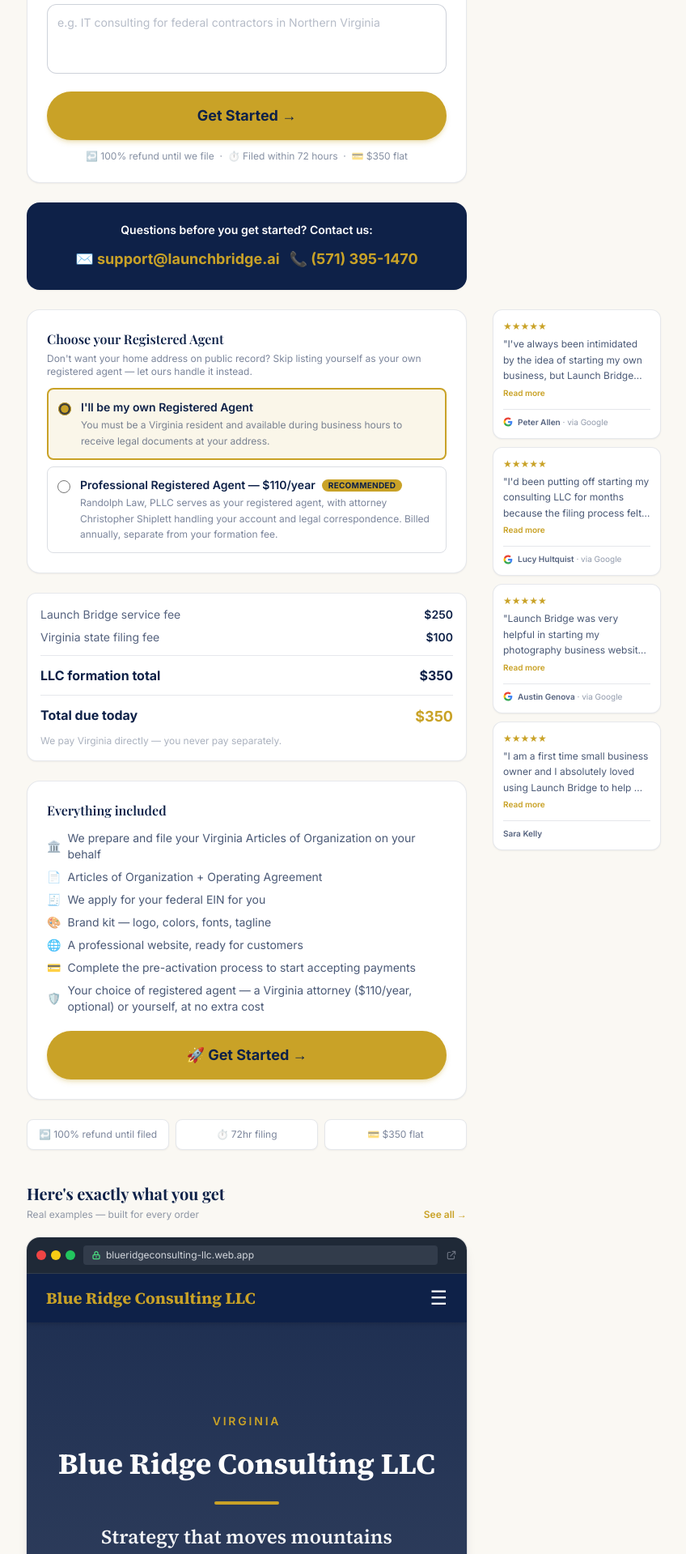
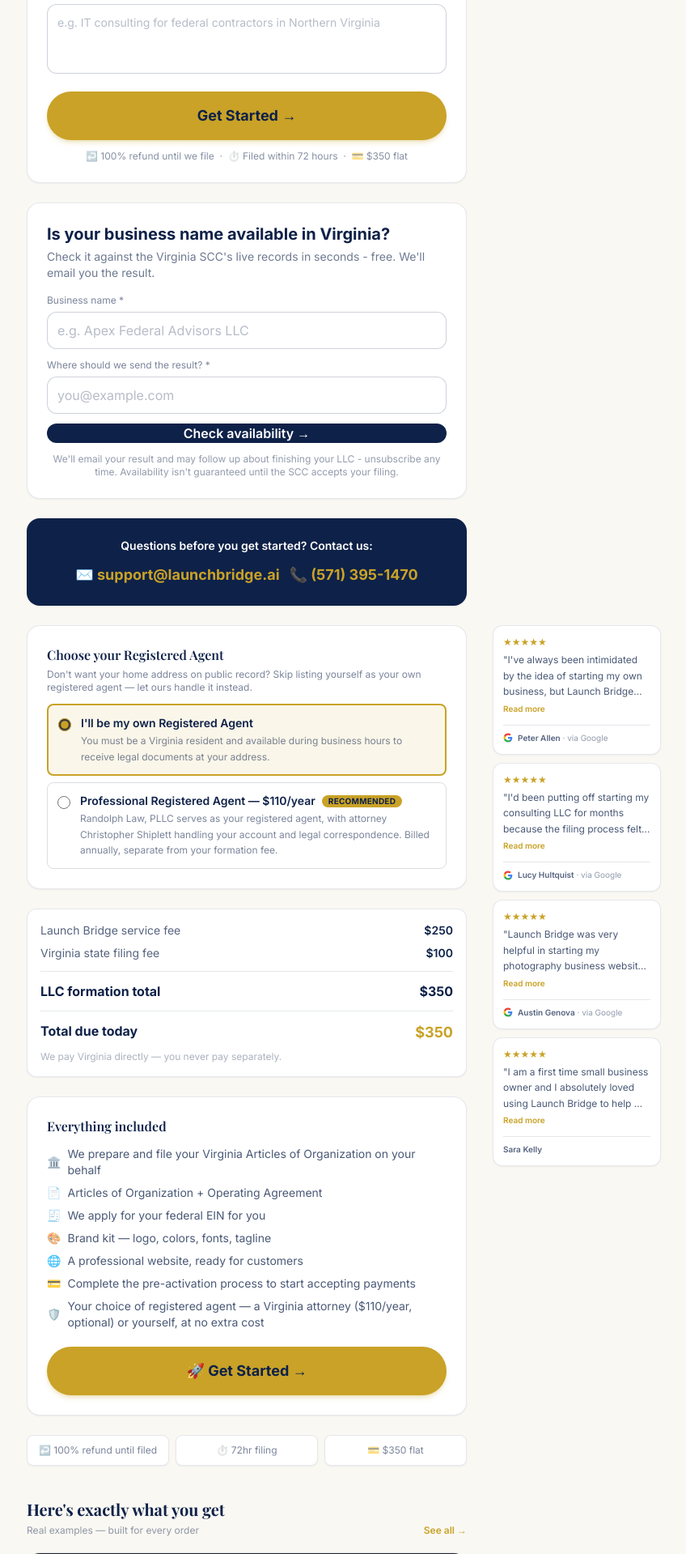
Before and after one commit to leofall458/ai-business-launcher, a FastAPI app: page / in a window 1280 px wide. Shown: the part 496-2415 px from the top of the page at 81% size, without its empty margins (335-1183 px from the left). Run offline with FastAPI, Linux system fonts and the light colour scheme; data that the repository does not hold is empty; some web fonts are replaced.

Commit message:
Add automatic Virginia SCC name check with emailed results
There was no automatic name checker a visitor could actually use: before
payment only an idea box existed, and the post-payment name step just linked
out to SCC's site and asked the customer to search by hand (the automated
result was stored for admins only). The SCC lookup itself is healthy
(daily health check passing from Cloud Run) - it just was never shown to the
person.

- app/name_check_flow.py: check via the public SCC endpoint; when a name is
  taken, check close variants in parallel and return the ones SCC says are
  available right now.
- POST /api/name-check (public widget on the homepage and done-for-you page):
  validates, throttles per IP and per email, saves/updates the lead, and
  emails the result with a button to continue into the product
  (send_name_check_result_email; all visitor-supplied text HTML-escaped).
- POST /dashboard/orders/{id}/name-check: inline "Check availability now"
  button on the post-payment name step; the self-certification checkbox and
  pre-filing verification are unchanged.

Co-Authored-By: Claude Sonnet 5 <noreply@anthropic.com>

```diff
--- a/app/main.py
+++ b/app/main.py
@@ -15,7 +15,7 @@ from google.cloud import firestore
 from fastapi import FastAPI, Request, BackgroundTasks, Form, Depends, HTTPException
 from fastapi.exceptions import RequestValidationError
 from starlette.exceptions import HTTPException as StarletteHTTPException
-from fastapi.responses import HTMLResponse, RedirectResponse, Response, FileResponse
+from fastapi.responses import HTMLResponse, RedirectResponse, Response, FileResponse, JSONResponse
 from fastapi.templating import Jinja2Templates
 from fastapi.staticfiles import StaticFiles
 from fastapi.security import HTTPBasic, HTTPBasicCredentials
@@ -63,8 +63,11 @@ from app.log_scrub import scrub_ssn
 from app.validators import (
     validate_business_idea, validate_step4_details, validate_post_payment_intake,
     validate_ssn, normalize_ssn, CHECKOUT_VALIDATED_FIELDS, POST_PAYMENT_VALIDATED_FIELDS,
+    validate_email,
 )
+from app.name_check_flow import check_name_with_alternatives, normalize_input_name
 from app.email_service import (
+    send_name_check_result_email,
     send_order_received_email,
     send_early_assets_email,
     send_llc_filed_email,
@@ -769,7 +772,80 @@ async def api_capture_lead(request: Request):
     return {"ok": True, "lead_id": lead_id}
 
 
-# Note: name checking is now handled in /dashboard/orders/{id}/name (Step 3)
+# ── Name check (pre-payment) ────────────────────────────────────────────────
+# Unauthenticated and it sends email, so it is throttled per IP and - more
+# tightly - per address, otherwise it could be used to pester someone else's
+# inbox or to hammer the SCC through us.
+NAME_CHECK_PUBLIC_IP_WINDOW = datetime.timedelta(hours=1)
+NAME_CHECK_PUBLIC_IP_LIMIT = 10
+NAME_CHECK_PUBLIC_EMAIL_WINDOW = datetime.timedelta(hours=24)
+NAME_CHECK_PUBLIC_EMAIL_LIMIT = 3
+
+@app.post("/api/name-check")
+async def api_name_check(request: Request, background_tasks: BackgroundTasks):
+    """Automatic Virginia SCC availability check for a visitor who hasn't paid:
+    checks the name live against SCC (plus available alternatives if it's
+    taken), records/updates their lead, and emails them the result with a
+    button to continue into the product (see app/name_check_flow.py and
+    send_name_check_result_email)."""
+    generic_error = {"ok": False, "error": "Something went wrong - please try again."}
+    try:
+        data = await request.json()
+    except Exception:
+        return JSONResponse(generic_error, status_code=400)
+    if not isinstance(data, dict) or (data.get("website") or "").strip():  # hidden honeypot field
+        return JSONResponse(generic_error, status_code=400)
+
+    raw_name = str(data.get("name") or "")[:120]
+    email = str(data.get("email") or "").strip().lower()[:254]
+    lead_id = str(data.get("lead_id") or "").strip()[:64]
+    loop = asyncio.get_event_loop()
+
+    _, name_error = sanitize_business_name(normalize_input_name(raw_name))
+    if name_error:
+        return JSONResponse({"ok": False, "error": name_error, "field": "name"}, status_code=400)
+    email_error = await loop.run_in_executor(None, validate_email, email)
+    if email_error:
+        return JSONResponse({"ok": False, "error": email_error, "field": "email"}, status_code=400)
+
+    if (_rate_limited("name_check_public_ip", "ip", get_client_ip(request), NAME_CHECK_PUBLIC_IP_WINDOW, NAME_CHECK_PUBLIC_IP_LIMIT)
+            or _rate_limited("name_check_public_email", "email", email, NAME_CHECK_PUBLIC_EMAIL_WINDOW, NAME_CHECK_PUBLIC_EMAIL_LIMIT)):
+        return JSONResponse({
+            "ok": False, "rate_limited": True,
+            "error": "You've checked a few names already - please try again later, or start your LLC and we'll verify your name for you.",
+        }, status_code=429)
+
+    result = await loop.run_in_executor(None, check_name_with_alternatives, raw_name)
+    if not result.get("ok"):
+        return JSONResponse({"ok": False, "error": result.get("error") or generic_error["error"], "field": "name"}, status_code=400)
+
+    # Lead capture is best-effort - a Firestore hiccup must never cost the visitor their result.
+    try:
+        lead_update = {
+            "email": email, "desired_name": result["name"], "name_check_status": result["status"],
+            "name_check_at": firestore.SERVER_TIMESTAMP, "app_env": APP_ENV, "source": "name_checker",
+        }
+        existing = LEADS.document(lead_id) if lead_id else None
+        if existing is not None and existing.get().exists:
+            existing.set(lead_update, merge=True)
+            lead_id = existing.id
+        else:
+            ref = LEADS.document()
+            ref.set({**lead_update, "landing_page": "name-check", "converted": False})
+            lead_id = ref.id
+    except Exception as e:
+        print(f"⚠️ Could not save name-check lead: {e}")
+        lead_id = ""
+
+    background_tasks.add_task(send_name_check_result_email, email, result)
+
+    return {
+        "ok": True, "lead_id": lead_id, "emailed_to": email,
+        **{k: result[k] for k in ("name", "status", "available", "message", "conflicts", "alternatives")},
+    }
+
+# Note: name checking after payment is handled in /dashboard/orders/{id}/name (Step 3),
+# including the inline check at /dashboard/orders/{id}/name-check.
 
 def parse_step4_details(form: dict) -> dict:
     """Pulls derived fields out of Step 4 (personal info): full_name and the
@@ -3060,6 +3136,40 @@ async def dashboard_update_idea(request: Request, owned: tuple = Depends(get_own
         "name_ideas": name_ideas,
     })
 
+NAME_CHECK_INLINE_RATE_WINDOW = datetime.timedelta(hours=1)
+NAME_CHECK_INLINE_RATE_LIMIT = 15
+
+@app.post("/dashboard/orders/{order_id}/name-check", response_class=HTMLResponse)
+async def dashboard_name_check(request: Request, owned: tuple = Depends(get_owned_order)):
+    """Step 3's inline "Check availability" button - runs the same automatic
+    SCC check as the public widget and shows the customer the answer right
+    there (with available alternatives if taken), instead of only sending
+    them off to SCC's own site to search by hand. Purely informational: the
+    self-certification checkbox and our own pre-filing verification still gate
+    the actual filing."""
+    order_ref, order, customer_id = owned
+    order_id = order_ref.id
+    session_id = request.cookies.get(DASHBOARD_SESSION_COOKIE, "")
+
+    form = await request.form()
+    if not verify_csrf_token(session_id, (form.get("csrf_token") or "").strip()):
+        raise HTTPException(status_code=403, detail="Invalid or missing CSRF token")
+
+    raw_name = (form.get("business_name") or "").strip()[:120]
+    _, name_error = sanitize_business_name(normalize_input_name(raw_name))
+    if name_error:
+        return templates.TemplateResponse(request, "_name_check_inline_result.html", {"error": name_error})
+    if _rate_limited("scc_name_check_inline_requests", "order_id", order_id, NAME_CHECK_INLINE_RATE_WINDOW, NAME_CHECK_INLINE_RATE_LIMIT):
+        return templates.TemplateResponse(request, "_name_check_inline_result.html", {
+            "error": "You've run several checks in the last hour - please wait a bit, or check on the SCC's site below.",
+        })
+
+    loop = asyncio.get_event_loop()
+    result = await loop.run_in_executor(None, check_name_with_alternatives, raw_name)
+    if not result.get("ok"):
+        return templates.TemplateResponse(request, "_name_check_inline_result.html", {"error": result.get("error")})
+    return templates.TemplateResponse(request, "_name_check_inline_result.html", {"result": result})
+
 @app.post("/dashboard/orders/{order_id}/name", response_class=HTMLResponse)
 async def dashboard_name_submit(request: Request, owned: tuple = Depends(get_owned_order)):
     order_ref, order, customer_id = owned
--- /dev/null
+++ b/app/templates/_name_check_widget.html
@@ -0,0 +1,144 @@
+<!-- Free, automatic Virginia SCC name-availability check for visitors who haven't paid.
+     POSTs to /api/name-check, which checks the SCC live, records the lead, and emails
+     the result with a button to continue. Included by index.html and the done-for-you page. -->
+<div class="bg-white border border-[#0e2148]/10 rounded-2xl p-5 sm:p-6 shadow-sm mb-6" id="name-check">
+    <h2 class="text-lg sm:text-xl font-bold text-[#0e2148] mb-1">Is your business name available in Virginia?</h2>
+    <p class="text-sm text-[#0e2148]/60 mb-4">Check it against the Virginia SCC's live records in seconds - free. We'll email you the result.</p>
+
+    <form id="nc-form" novalidate class="space-y-3">
+        <div>
+            <label for="nc-name" class="block text-xs text-[#0e2148]/55 mb-1.5">Business name *</label>
+            <input id="nc-name" type="text" maxlength="120" autocomplete="off" placeholder="e.g. Apex Federal Advisors LLC"
+                style="font-size:16px"
+                class="w-full bg-white rounded-xl p-3 text-[#0e2148] placeholder-[#0e2148]/30 border border-[#0e2148]/20 focus:border-[#c9a227] focus:outline-none text-sm"/>
+            <p id="nc-name-error" class="text-red-500 text-xs mt-1 hidden"></p>
+        </div>
+        <div>
+            <label for="nc-email" class="block text-xs text-[#0e2148]/55 mb-1.5">Where should we send the result? *</label>
+            <input id="nc-email" type="email" maxlength="254" autocomplete="email" placeholder="you@example.com"
+                style="font-size:16px"
+                class="w-full bg-white rounded-xl p-3 text-[#0e2148] placeholder-[#0e2148]/30 border border-[#0e2148]/20 focus:border-[#c9a227] focus:outline-none text-sm"/>
+            <p id="nc-email-error" class="text-red-500 text-xs mt-1 hidden"></p>
+        </div>
+        <!-- Honeypot: real visitors never see or fill this. -->
+        <div aria-hidden="true" style="position:absolute;left:-10000px;width:1px;height:1px;overflow:hidden;">
+            <label for="nc-website">Website</label>
+            <input id="nc-website" type="text" tabindex="-1" autocomplete="off"/>
+        </div>
+        <button type="submit" id="nc-submit"
+            class="w-full bg-[#0e2148] hover:bg-[#0e2148]/90 disabled:opacity-60 text-white font-semibold py-3.5 rounded-full text-base transition">
+            Check availability →
+        </button>
+        <p class="text-center text-xs text-[#0e2148]/45">
+            We'll email your result and may follow up about finishing your LLC - unsubscribe any time.
+            Availability isn't guaranteed until the SCC accepts your filing.
+        </p>
+    </form>
+
+    <p id="nc-working" class="hidden text-sm text-[#0e2148]/60 text-center mt-4">Checking with the Virginia SCC - usually a few seconds, occasionally up to 30…</p>
+    <p id="nc-error" class="hidden text-sm text-red-600 mt-4"></p>
+    <div id="nc-result" class="hidden mt-4" aria-live="polite"></div>
+</div>
+
+<script>
+(function () {
+    const $ = (id) => document.getElementById(id);
+    const form = $('nc-form'), submit = $('nc-submit'), resultEl = $('nc-result');
+    if (!form) return;
+
+    function track(name, params) { try { if (typeof gtag !== 'undefined') gtag('event', name, params || {}); } catch (e) {} }
+    function show(el, text) { el.textContent = text; el.classList.remove('hidden'); }
+    function clearErrors() {
+        ['nc-name-error', 'nc-email-error', 'nc-error'].forEach((id) => { $(id).classList.add('hidden'); $(id).textContent = ''; });
+    }
+    function el(tag, cls, text) {
+        const n = document.createElement(tag);
+        if (cls) n.className = cls;
+        if (text !== undefined) n.textContent = text;
+        return n;
+    }
+
+    function startUrl() {
+        // Carry over whatever the visitor already entered on the hero form.
+        const idea = localStorage.getItem('lb_business_idea') || '';
+        const ra = localStorage.getItem('lb_ra_choice') || 'self';
+        return '/start?idea=' + encodeURIComponent(idea) + '&ra=' + encodeURIComponent(ra) + '&utm_source=name_check&utm_medium=site';
+    }
+
+    function render(data, email) {
+        resultEl.replaceChildren();
+        const box = el('div', 'rounded-xl border p-4 text-sm');
+        let cta = 'Start my LLC →';
+        if (data.status === 'AVAILABLE') {
+            box.classList.add('bg-green-50', 'border-green-200', 'text-green-800');
+            const p = el('p'); p.append('✅ ', el('strong', '', data.name), ' looks available on the Virginia SCC right now.');
+            box.append(p, el('p', 'text-xs mt-1', "Names aren't held for anyone until an LLC is filed, so it's worth moving soon."));
+            cta = 'Claim this name - start my LLC →';
+        } else if (data.status === 'TAKEN') {
+            box.classList.add('bg-red-50', 'border-red-200', 'text-red-800');
+            const p = el('p'); p.append('❌ ', el('strong', '', data.name), " isn't available on the Virginia SCC.");
+            box.append(p);
+            if (data.conflicts && data.conflicts.length) box.append(el('p', 'text-xs mt-1', 'Already on file: ' + data.conflicts.join(', ')));
+            if (data.alternatives && data.alternatives.length) {
+                box.append(el('p', 'text-xs font-semibold text-[#0e2148] mt-3', 'These close variations are available right now:'));
+                const wrap = el('div', 'flex flex-wrap gap-2 mt-2');
+                data.alternatives.forEach((a) => wrap.append(el('span', 'text-xs bg-white border border-[#0e2148]/20 rounded-full px-3 py-1.5 text-[#0e2148]', a)));
+                box.append(wrap, el('p', 'text-xs mt-2', "You pick your final name right after checkout, and we re-verify it before filing."));
+                cta = 'Start my LLC with an available name →';
+            } else {
+                box.append(el('p', 'text-xs mt-1', 'Try a different name, or add a distinguishing word.'));
+            }
+        } else {
+            box.classList.add('bg-amber-50', 'border-amber-200', 'text-amber-800');
+            box.append(el('p', '', "⚠️ We couldn't reach the Virginia SCC just now."),
+                       el('p', 'text-xs mt-1', 'No problem - our team verifies every name with the SCC before filing anything.'));
+        }
+        resultEl.append(box);
+        resultEl.append(el('p', 'text-xs text-[#0e2148]/55 mt-3', "📧 We're emailing this result to " + email + '.'));
+        if (data.status !== 'TAKEN' || (data.alternatives && data.alternatives.length)) {
+            const a = el('a', 'mt-3 block text-center w-full bg-[#c9a227] hover:bg-[#b8860b] text-[#0e2148] font-bold py-3.5 rounded-full text-base transition shadow-md shadow-[#c9a227]/25', cta);
+            a.href = startUrl();
+            a.addEventListener('click', () => track('name_check_cta_click', { status: data.status }));
+            resultEl.append(a);
+            resultEl.append(el('p', 'text-center text-xs text-[#0e2148]/50 mt-2', '↩️ 100% refund until we file · ⏱️ Filed within 72 hours · 💳 $350 flat'));
+        }
+        resultEl.classList.remove('hidden');
+    }
+
+    form.addEventListener('submit', async function (e) {
+        e.preventDefault();
+        clearErrors(); resultEl.classList.add('hidden');
+        const name = $('nc-name').value.trim(), email = $('nc-email').value.trim();
+        if (!name) { show($('nc-name-error'), 'Please enter a business name.'); $('nc-name').focus(); return; }
+        if (!/^[^@\s]+@[^@\s]+\.[^@\s]+$/.test(email)) { show($('nc-email-error'), 'Enter a valid email address.'); $('nc-email').focus(); return; }
+
+        submit.disabled = true; $('nc-working').classList.remove('hidden');
+        track('name_check_submitted');
+        const ctrl = new AbortController();
+        const timer = setTimeout(() => ctrl.abort(), 75000);  // the SCC can be slow; don't spin forever
+        try {
+            const resp = await fetch('/api/name-check', {
+                method: 'POST', headers: { 'Content-Type': 'application/json' }, signal: ctrl.signal,
+                body: JSON.stringify({ name: name, email: email, lead_id: localStorage.getItem('lb_lead_id') || '', website: $('nc-website').value }),
+            });
+            const data = await resp.json().catch(() => ({}));
+            if (!resp.ok || !data.ok) {
+                if (data.field === 'name') show($('nc-name-error'), data.error);
+                else if (data.field === 'email') show($('nc-email-error'), data.error);
+                else show($('nc-error'), data.error || 'Something went wrong - please try again.');
+                return;
+            }
+            if (data.lead_id) localStorage.setItem('lb_lead_id', data.lead_id);
+            track('name_check_result', { status: data.status });
+            render(data, data.emailed_to || email);
+        } catch (err) {
+            show($('nc-error'), err && err.name === 'AbortError'
+                ? 'The Virginia SCC is responding slowly right now - please try again in a minute. (Our team verifies every name before filing either way.)'
+                : 'We could not reach our server - please check your connection and try again.');
+        } finally {
+            clearTimeout(timer);
+            submit.disabled = false; $('nc-working').classList.add('hidden');
+        }
+    });
+})();
+</script>
--- a/app/templates/index.html
+++ b/app/templates/index.html
@@ -102,6 +102,8 @@
     </a>
 
     {% include "_hero_idea_form.html" %}
+
+    {% include "_name_check_widget.html" %}
 
     <!-- ── CONTACT US ── -->
     <div class="bg-[#0e2148] rounded-2xl p-5 sm:p-6 mb-6 text-center shadow-sm">
--- a/app/templates/virginia_llc_done_for_you.html
+++ b/app/templates/virginia_llc_done_for_you.html
@@ -102,6 +102,8 @@
     {% set landing_page = "done_for_you" %}
     {% include "_hero_idea_form.html" %}
 
+    {% include "_name_check_widget.html" %}
+
     <!-- Footer -->
     <div id="landing-spacer"></div>
     <div id="landing-sticky">
```
Also changed, not shown: app/email_service.py (+105 -0 lines), app/name_check_flow.py (added, +124 -0 lines), app/templates/_name_check_inline_result.html (added, +37 -0 lines), app/templates/dashboard_name.html (+36 -4 lines).
